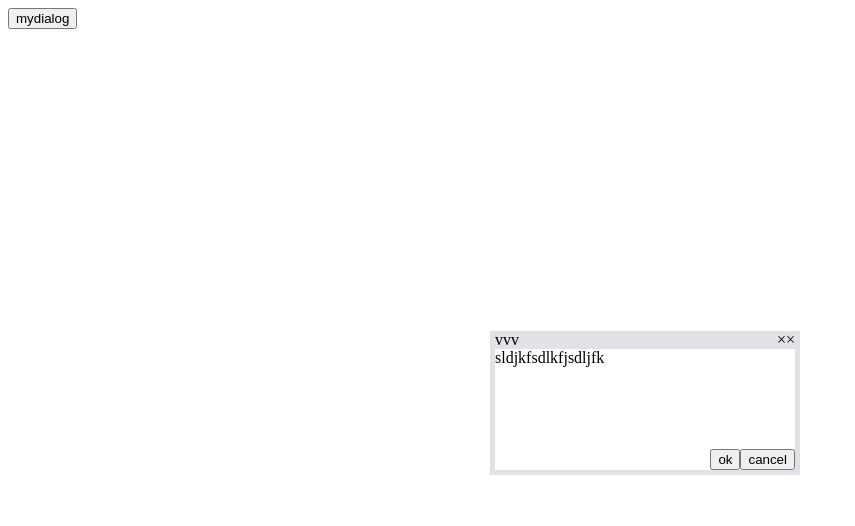
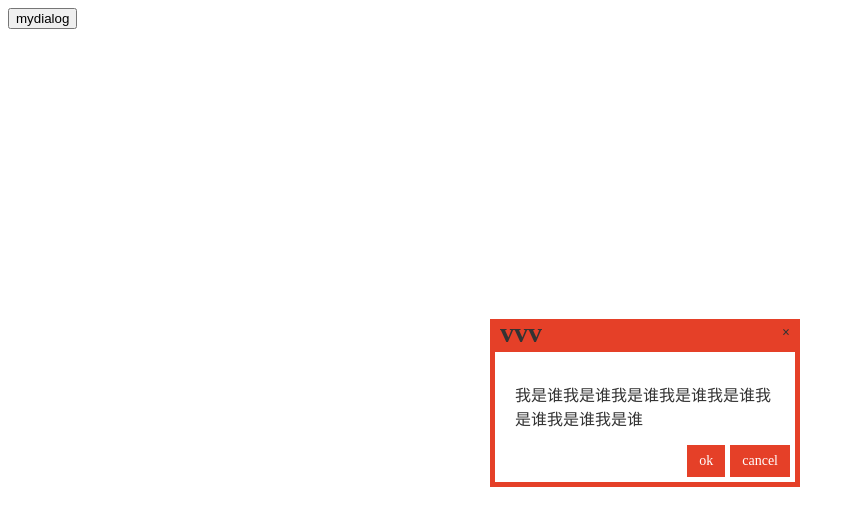
Before and after one commit to Martin0809/mydialog.js, a plain HTML site: page index.html in a window 1280 px wide. Both pictures are taken after a click on the button "mydialog". Shown: the whole page, without its empty margins (0-855 px from the left). Drawn offline with Linux system fonts and the light colour scheme.

Commit message:
add mydialog.js

```diff
--- a/index.html
+++ b/index.html
@@ -1,14 +1,11 @@
 <!doctype html>
 <html>
 <head>
-	<style>
-		#mydialog-close::before {
-			content: "\00D7";
-		}
-	</style>
+	<meta charset="utf8">
+	<link rel="stylesheet" href="mydialog.css">
 </head>
 <body>
-	<input type="button" value="mydialog" onclick="mydialog('vvv','sldjkfsdlkfjsdljfk', 'confirm')">
+	<input type="button" value="mydialog" onclick="mydialog('vvv','我是谁我是谁我是谁我是谁我是谁我是谁我是谁我是谁', 'confirm', '', 'danger')">
 
 	<script src="jquery-2.1.1.js"></script>
 	<script src="mydialog.js"></script>
--- /dev/null
+++ b/mydialog.css
@@ -0,0 +1,112 @@
+#mydialog-box {
+	display: none;
+	position: fixed;
+	padding: 0 5px 5px 5px;
+	width: 300px;
+	color: #333;
+	background-color: #eee;
+}
+
+#mydialog-header {
+	margin: 0 -5px 5px 5px;
+	font-size: 28px;
+	font-weight: bold;
+	line-height: 28px;
+}
+
+#mydialog-close {
+	float: right;
+	width: 28px;
+	height: 28px;
+	font-size: 14px;
+	text-align: center;
+	cursor: pointer;
+	color: #333;
+}
+#mydialog-close:hover {
+	color: #fff;
+	background-color: #E74C3C;
+}
+
+#mydialog-body {
+	min-height: 40px;
+	border-top: 30px solid #fff;
+	border-right: 20px solid #fff;
+	border-bottom: 10px solid #fff;
+	border-left: 20px solid #fff;
+	background: #fff;
+	word-wrap：break-word;
+	overflow: hidden;
+}
+
+#mydialog-footer {
+	padding: 5px;
+	text-align: right;
+	background: #fff;
+}
+
+.mydialog-button {
+	display: inline-block;
+	margin-left: 5px;
+	padding: 6px 12px;
+	margin-bottom: 0;
+	font-size: 14px;
+	font-weight: 400;
+	line-height: 1.42857143;
+	text-align: center;
+	cursor: pointer;
+	color: #333;
+	background-color: #eee;
+}
+.mydialog-button:hover {
+	color: #333;
+	background-color: #fbfbfb;
+}
+
+#mydialog-box.primary {
+	background-color: #00a1cb;
+}
+#mydialog-box.primary .mydialog-button {
+	color: #fff;
+	background-color: #00a1cb;
+}
+#mydialog-box.primary .mydialog-button:hover {
+	color: #fff;
+	background-color: #00b5e5;
+}
+
+#mydialog-box.success {
+	background-color: #7db500;
+}
+#mydialog-box.success .mydialog-button {
+	color: #fff;
+	background-color: #7db500;
+}
+#mydialog-box.success .mydialog-button:hover {
+	color: #fff;
+	background-color: #8fcf00;
+}
+
+#mydialog-box.warning {
+	background-color: #f18d05;
+}
+#mydialog-box.warning .mydialog-button {
+	color: #fff;
+	background-color: #f18d05;
+}
+#mydialog-box.warning .mydialog-button:hover {
+	color: #fff;
+	background-color: #fa9915;
+}
+
+#mydialog-box.danger {
+	background-color: #e54028;
+}
+#mydialog-box.danger .mydialog-button {
+	color: #fff;
+	background-color: #e54028;
+}
+#mydialog-box.danger .mydialog-button:hover {
+	color: #fff;
+	background-color: #e8543f;
+}
--- a/mydialog.js
+++ b/mydialog.js
@@ -1,27 +1,25 @@
 function mydialog(title, msg, type, fun, color) {
-	var dialogBox = '<div id="mydialog-box"><div id="mydialog-header" style=""><div id="mydialog-close" style="float:right;">&times;</div>'+ title +'</div><div id="mydialog-body" style="height:100px;background:white;">'+ msg +'</div><div id="mydialog-footer" style="background:white; text-align:right">';
+	var dialogBox = '<div id="mydialog-box"><div id="mydialog-header"><span id="mydialog-close">&times;</span>'+ title +'</div><div id="mydialog-body">'+ msg +'</div><div id="mydialog-footer">';
 	if(type == "confirm") {
-		dialogBox += '<button id="confirm-ok">ok</button><button id="confirm-cancel">cancel</button>';
+		dialogBox += '<div id="confirm-ok" class="mydialog-button">ok</div><div id="confirm-cancel" class="mydialog-button">cancel</div>';
 	} else {
-		dialogBox += '<button id="alert-ok">ok</button>';
+		dialogBox += '<div id="alert-ok" class="mydialog-button">ok</div>';
 	}
 	dialogBox += '</div></div>';
 	$("body").append(dialogBox);
-
-	//添加样式
-	if(typeof(color) != "string") {
-		color = "#e1e1e8";
-	}
-	$("#mydialog-box").css({
-		"display": "none",
-		"position": "fixed",
-		"padding": "0 5px 5px 5px",
-		"width": "300px",
-		"background": color,
-	});
+	//居中显示
 	var top = ($(window).height() - $("#mydialog-box").height()) / 2 + "px";
 	var left = ($(window).width() - $("#mydialog-box").width()) / 2 + "px";
 	$("#mydialog-box").css({"top": top, "left": left});
+	//屏幕尺寸发生变化时重新定位
+	window.onresize = function() {
+		var top = ($(window).height() - $("#mydialog-box").height()) / 2 + "px";
+		var left = ($(window).width() - $("#mydialog-box").width()) / 2 + "px";
+		$("#mydialog-box").css({"top": top, "left": left});
+	}
+	if(color == "primary" || "success" || "warning" || "danger") {
+		$("#mydialog-box").addClass(color);
+	}
 
 	$("#mydialog-box").fadeIn(function() {
 		$(this).css("display", "block");
```
